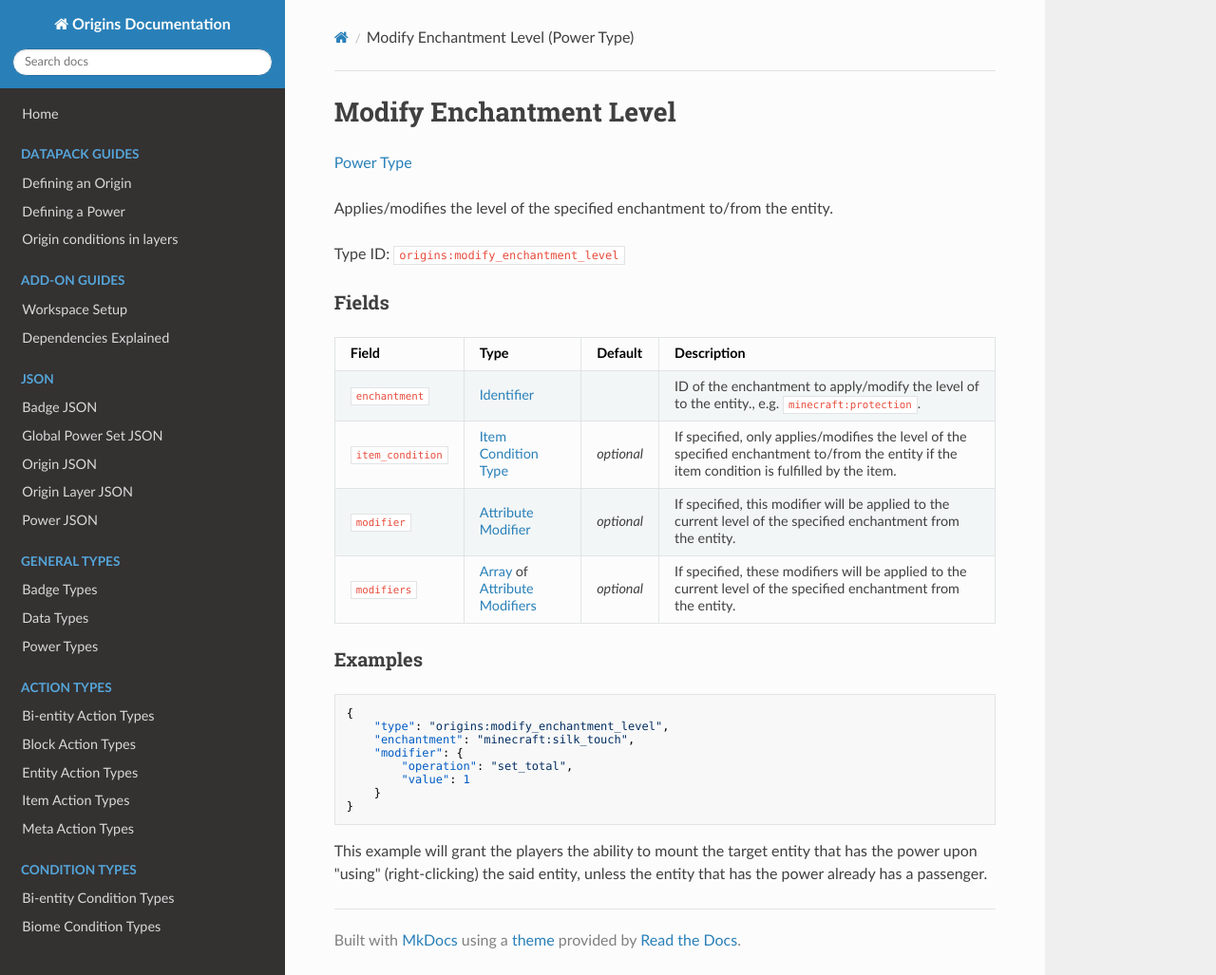
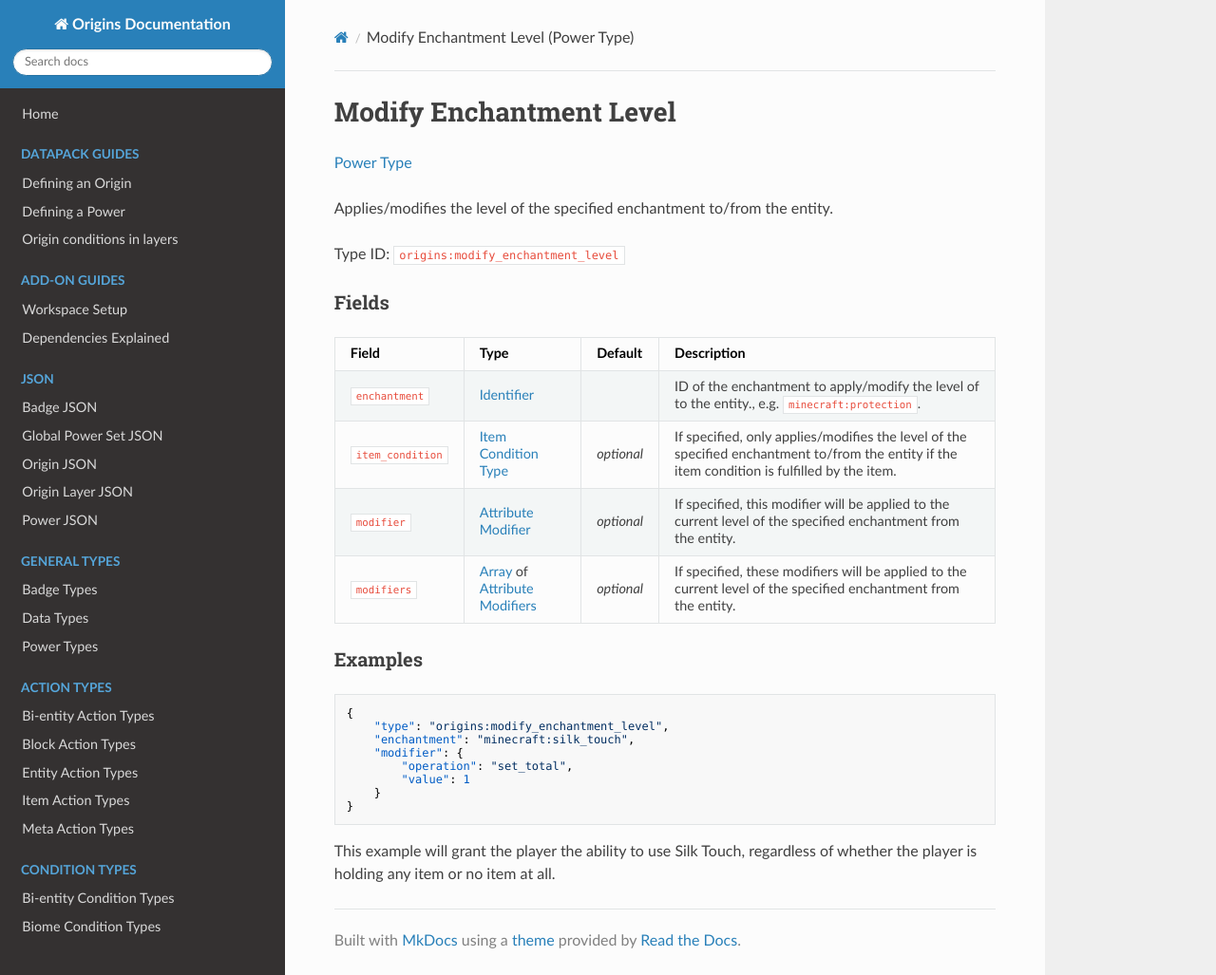
Before and after one commit to apace100/origins-docs, an MkDocs documentation site: the page built from docs/types/power_types/modify_enchantment_level.md, in a window 1280 px wide and 1027 px high. Shown: the whole window at 95% size. Built offline with MkDocs 1.6.1, drawn with Linux system fonts in a browser that asks for light colours; nearby versions of some CDN libraries.

Commit message:
Update docs/types/power_types/modify_enchantment_level.md
Co-authored-by: eggohito <66972816+eggohito@users.noreply.github.com>

````diff
--- a/docs/types/power_types/modify_enchantment_level.md
+++ b/docs/types/power_types/modify_enchantment_level.md
@@ -35,4 +35,4 @@ Field | Type | Default | Description
 }
 ```
 
-This example will grant the players the ability to mount the target entity that has the power upon "using" (right-clicking) the said entity, unless the entity that has the power already has a passenger.
+This example will grant the player the ability to use Silk Touch, regardless of whether the player is holding any item or no item at all.
````
